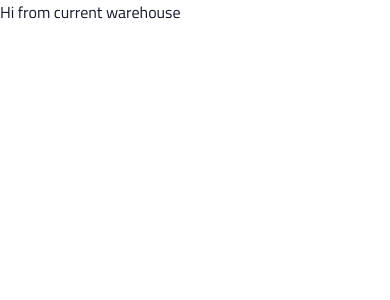
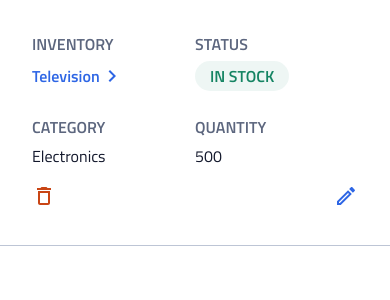
Before and after one commit to MartinAfanador/instock-front-end, a React (Create React App) app: page /warehouse/1 in a window 390 px wide. Shown: the top 300 px of the page. Built offline with nearby package versions, Linux system fonts and the light colour scheme.

Commit message:
add styling for mobile

```diff
--- /dev/null
+++ b/src/components/InventoryListItem/InventoryListItem.js
@@ -0,0 +1,49 @@
+import './InventoryListItem.scss';
+
+import { ReactComponent as DeleteIcon} from './../../images/delete_black_24dp.svg';
+import { ReactComponent as EditIcon}  from './../../images/edit_black_24dp.svg';
+import { ReactComponent as ChevronIcon}  from './../../images/chevron_right_black_24dp.svg';
+
+function InventoryListItem() {
+
+    const item = 'Television';
+    const category = 'Electronics';
+    const quantity = 500;
+    let status = false;
+    let statusText = '';
+    quantity ? (status = true) : (status = false);
+    status ? (statusText = 'IN STOCK') : (statusText = 'OUT OF STOCK')
+
+    return (
+        <div className="inventory-item">
+            <div className="inventory-item__details-container">
+                <div className="inventory-item__details-subcontainer">
+                    <div className="inventory-item__item-container">
+                        <span className="inventory-item__label">INVENTORY</span>
+                        <span className="inventory-item__text inventory-item__item-link">{item}<ChevronIcon className='inventory-item__chevron-icon' alt='A blue chevron sign a white background'/></span>
+                    </div>
+                    <div className="inventory-item__category-container">
+                        <span className="inventory-item__label">CATEGORY</span>
+                        <span className="inventory-item__text">{category}</span>
+                    </div>
+                </div>
+                <div className="inventory-item__details-subcontainer">
+                    <div className="inventory-item__status-container">
+                        <span className="inventory-item__label">STATUS</span>
+                        <span className={`inventory-item__text ${(status) ? ('inventory-item__in-stock') : ('inventory-item__out-of-stock')}`} >{statusText}</span>
+                    </div>
+                    <div className="inventory-item__quantity-container">
+                        <span className="inventory-item__label">QUANTITY</span>
+                        <span className="inventory-item__text">{quantity}</span>
+                    </div>
+                </div>
+            </div>
+            <div className="inventory-item__buttons-container">
+                <button className="inventory-item__button-delete"><DeleteIcon className='inventory-item__delete-icon' alt='A red trash can on a white background' /></button>
+                <button className="inventory-item__button-edit"><EditIcon className='inventory-item__edit-icon' alt='A blue pencil on a white background' /></button>
+            </div>
+        </div>
+    );
+}
+
+export default InventoryListItem;
--- /dev/null
+++ b/src/components/InventoryListItem/InventoryListItem.scss
@@ -0,0 +1,107 @@
+@use './../../partials/mixins' as *;
+@use './../../partials/variables' as *;
+
+.inventory-item {
+
+    width: 100%;
+    padding: 2rem;
+    display: flex;
+    flex-direction: column;
+    border-bottom: .0625rem solid $cloud;
+
+    &__details-container {
+
+        display: flex;
+        flex-direction: row;
+        margin-bottom: 1rem;
+    }
+
+    &__details-subcontainer {
+        width: 50%;
+        display: flex;
+        flex-direction: column;
+    }
+
+    &__item-container {
+        display: flex;
+        flex-direction: column;
+        margin-bottom: 1.5rem;
+        color: $indigo;
+    }
+
+    &__category-container {
+        display: flex;
+        flex-direction: column;
+    }
+
+    &__status-container {
+        display: flex;
+        flex-direction: column;
+        margin-bottom: 1.5rem;
+    }
+
+    &__quantity-container {
+        display: flex;
+        flex-direction: column;
+    }
+
+    &__label {
+        color: $slate;
+        font-weight: 700;
+        margin-bottom: .3125rem;
+    }
+
+    &__text {
+        width: fit-content;
+    }
+
+    &__item-link {
+        font-weight: 700;
+        display: flex;
+        padding-top: .1875rem;
+        padding-bottom: .1875rem;
+        align-items: flex-end;
+    }
+
+    &__buttons-container {
+        display: flex;
+        justify-content: space-between;
+    }
+
+    &__button-delete {
+        border: none;
+        background-color: $white;
+    }
+
+    &__button-edit {
+        border: none;
+        background-color: $white;
+    }
+
+    &__chevron-icon {
+        fill: $indigo;
+    }
+
+    &__delete-icon {
+        fill: $red;
+    }
+
+    &__edit-icon {
+        fill: $indigo;
+    }
+
+    &__in-stock {
+        background-color: rgba(21, 132, 99, 0.07);
+        border-radius: $btn-rd;
+        padding: .1875rem .9375rem;
+        color: $green;
+        font-weight: 700;
+    }
+
+    &__out-of-stock {
+        background-color: rgba(201, 69, 21, 0.07);
+        border-radius: $btn-rd;
+        color: $red;
+        font-weight: 700;
+    }
+}
--- a/src/pages/CurrentWarehouse/CurrentWarehouse.js
+++ b/src/pages/CurrentWarehouse/CurrentWarehouse.js
@@ -1,6 +1,8 @@
+import InventoryListItem from "../../components/InventoryListItem/InventoryListItem";
+
 function CurrentWarehouse() {
     return (
-        <div>Hi from current warehouse</div>
+        <InventoryListItem />
     );
 }
 
```
Also changed, not shown: src/images/chevron_right_black_24dp.svg, src/images/delete_black_24dp.svg.
